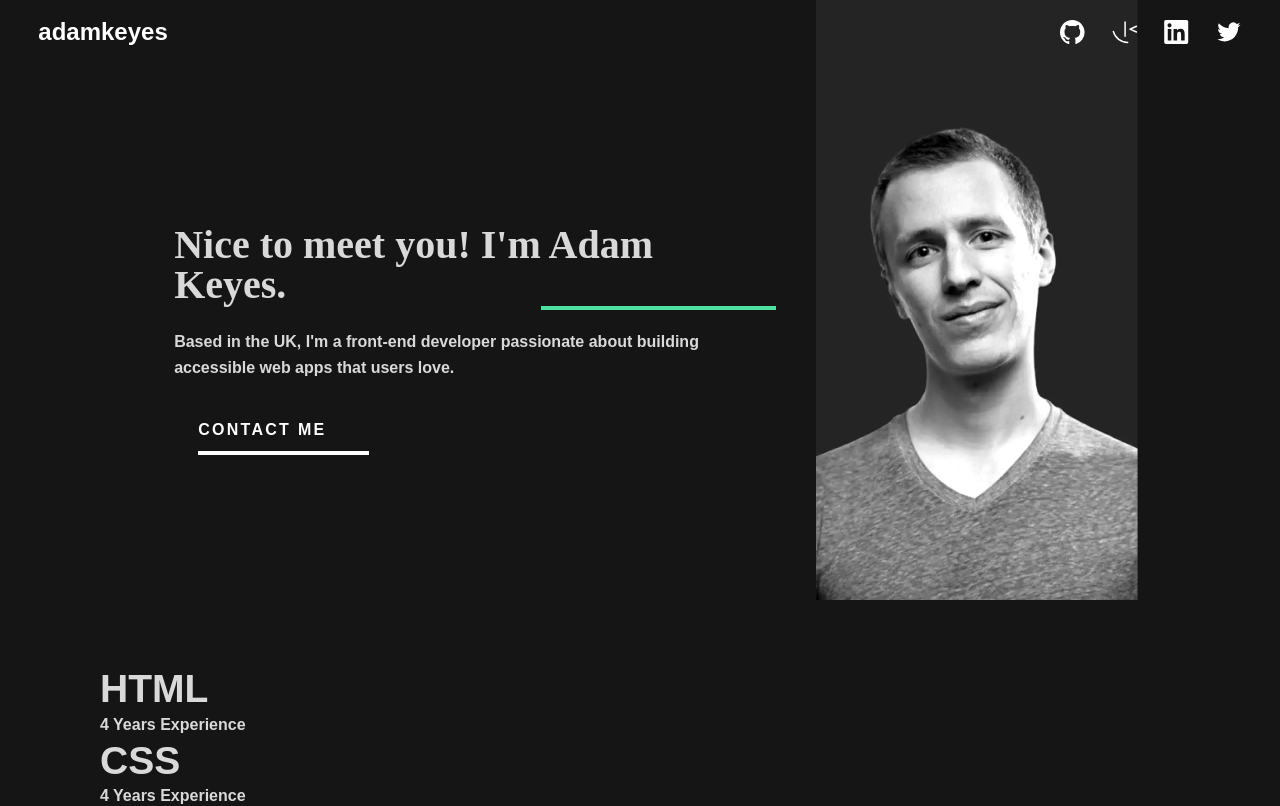
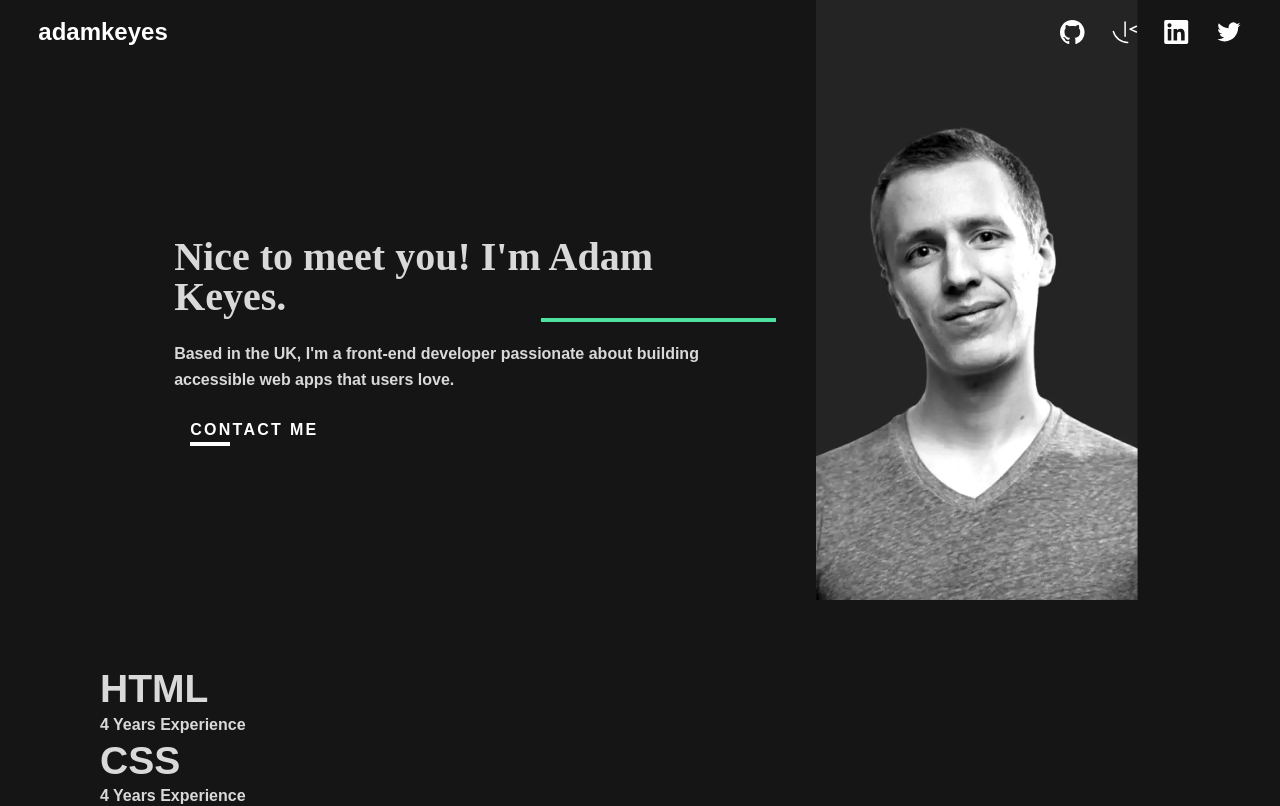
Before and after one commit to Hcmwebs/single-page-dev-portifolio, a React (Vite) app: page / in a window 1280 px wide. Shown: the top 806 px of the page. Built offline with nearby package versions, Linux system fonts and the light colour scheme.

Commit message:
styled the link in the body

```diff
--- a/src/components/Hero.jsx
+++ b/src/components/Hero.jsx
@@ -36,8 +36,10 @@ const Hero = () => {
 					Based in the UK, I'm a front-end developer passionate about building
 					accessible web apps that users love.
 				</p>
-				<StyledLink href='#' target='_blank' rel='noopener noreferrer'>
+				<StyledLink>
+					<a href='#' target='_blank' rel='noopener noreferrer'>
 					Contact me
+					</a>
 				</StyledLink>
 			</div>
 		</StyledHero>
--- a/src/styles/Link.styled.jsx
+++ b/src/styles/Link.styled.jsx
@@ -8,24 +8,24 @@ const StyledLink = styled.a`
 	letter-spacing: 2.28571px;
 	text-transform: uppercase;
 	display: inline-block;
-	padding: 0.75rem 1.5rem;
+	padding-inline: 1rem;
 	position: relative;
 	cursor: pointer;
 	transition: var(--transition-2);
 	&:hover {
 		color: var(--accent);
 		&::before {
-			width: 75%;
+			width: 128px;
 			background-color: var(--accent);
 		}
 	}
 
 	&::before {
 		content: '';
-		width: 30%;
+		width: 40px;
 		height: 4px;
 		position: absolute;
-		bottom: 0px;
+		bottom: -0.2rem;
 		background-color: var(--headingColor);
 		transition: var(--transition-2);
 	}
```
